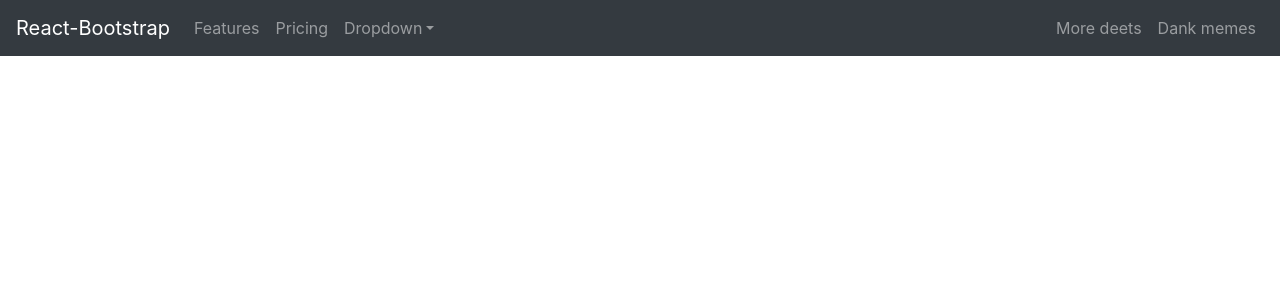
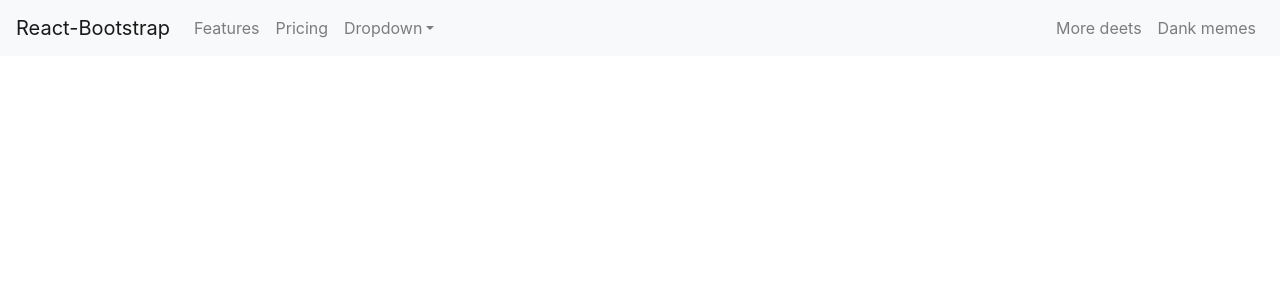
Before and after one commit to harrithha/Interview-Website, a React (Create React App) app in the folder interview/: page / in a window 1280 px wide. Shown: the top 300 px of the page. Built offline with nearby package versions, Linux system fonts and the light colour scheme.

Commit message:
Small changes

```diff
--- a/interview/src/components/Navbar.js
+++ b/interview/src/components/Navbar.js
@@ -1,10 +1,12 @@
 import React from 'react'
 import 'bootstrap/dist/css/bootstrap.min.css'
 import * as ReactBootStrap from 'react-bootstrap'
+import './navbar.css'
 function Navbar() {
     return (
-        <div>
-       <ReactBootStrap.Navbar collapseOnSelect expand="lg" bg="dark" variant="dark">
+        <div >
+
+    <ReactBootStrap.Navbar className="nav" collapseOnSelect expand="lg" bg="light" variant="light">
   <ReactBootStrap.Navbar.Brand href="#home">React-Bootstrap</ReactBootStrap.Navbar.Brand>
   <ReactBootStrap.Navbar.Toggle aria-controls="responsive-navbar-nav" />
   <ReactBootStrap.Navbar.Collapse id="responsive-navbar-nav">
@@ -27,6 +29,7 @@ function Navbar() {
     </ReactBootStrap.Nav>
   </ReactBootStrap.Navbar.Collapse>
 </ReactBootStrap.Navbar>
+
         </div>
     )
 }
```
Also changed, not shown: interview/src/components/navbar.css (added).
